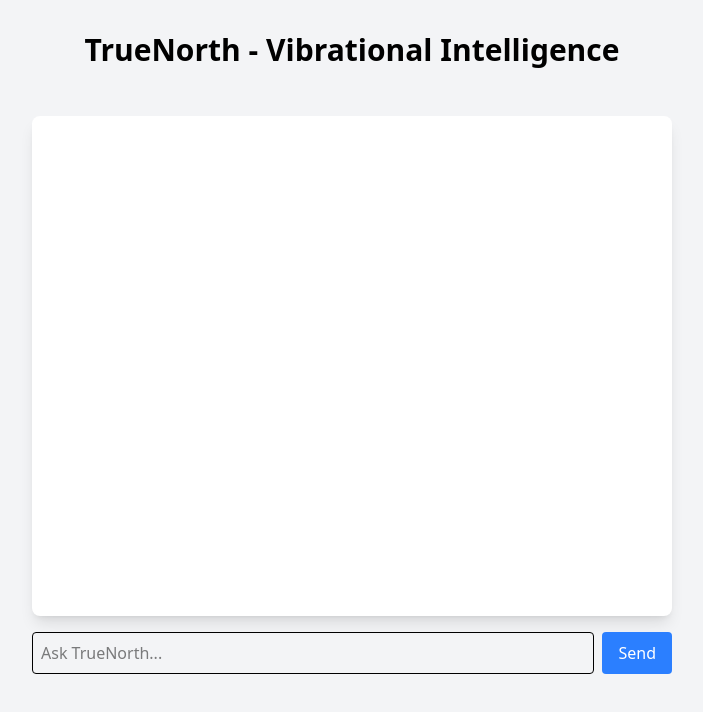
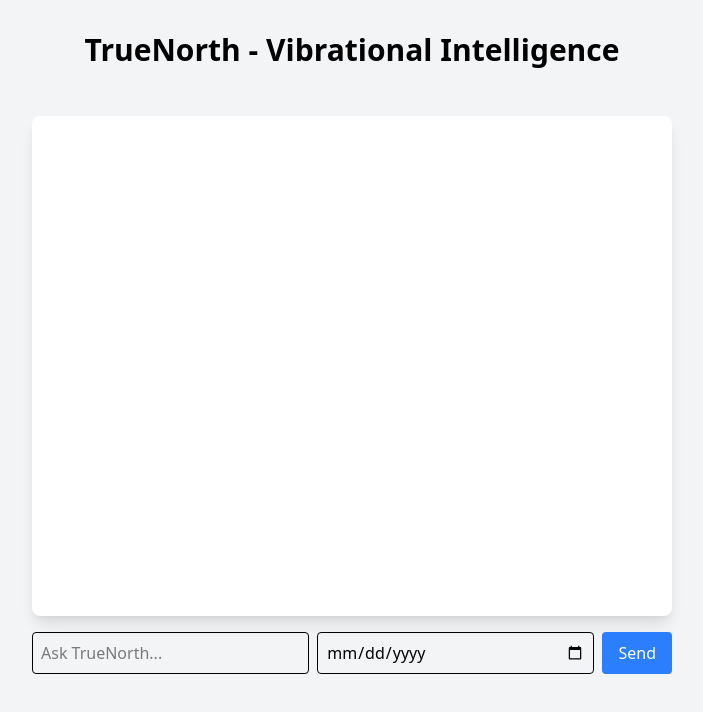
Before and after one commit to PaulSpaurgen/truenorth-ai, a Next.js app: page / in a window 1280 px wide. Shown: the top 712 px of the page, without its empty margins (288-991 px from the left). Built offline with nearby package versions, Linux system fonts and the light colour scheme.

Commit message:
demo input

```diff
--- a/src/app/components/Chat.tsx
+++ b/src/app/components/Chat.tsx
@@ -125,6 +125,11 @@
           className="flex-1 p-2 border rounded"
           disabled={loading}
         />
+        <input
+          type="date"
+          placeholder="Select Date of birth"
+          className="flex-1 p-2 border rounded"
+        />
         <button
           type="submit"
           disabled={loading}
```
